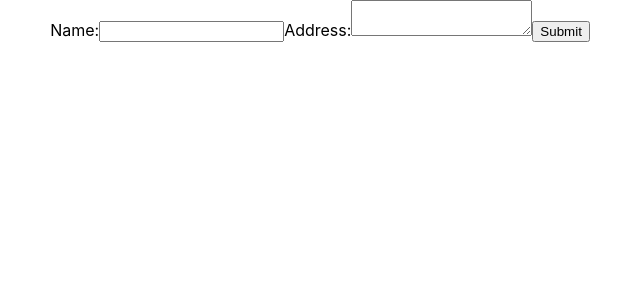
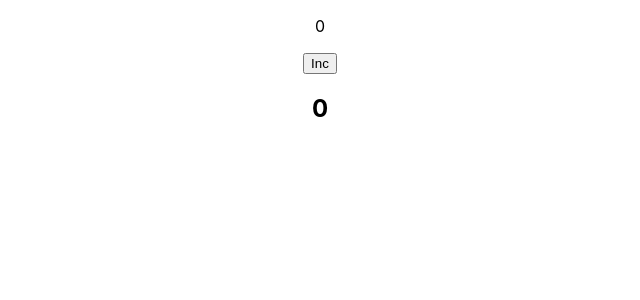
Before and after one commit to theanik/react-core, a React (Create React App) app: page / in a window 1280 px wide. Shown: the top 300 px of the page, without its empty margins (320-960 px from the left). Built offline with nearby package versions, Linux system fonts and the light colour scheme.

Commit message:
react life cycle method

```diff
--- a/src/App.js
+++ b/src/App.js
@@ -1,10 +1,10 @@
 import React from 'react';
 import './App.css';
-import Form from './components/Form'
+import ComA from './components/ComA'
 function App() {
   return (
     <div className="App">
-      <Form />
+      <ComA />
     </div>
 
   );
--- /dev/null
+++ b/src/components/ComA.js
@@ -0,0 +1,32 @@
+import React, { Component } from 'react'
+import CompB from './CompB'
+class ComA extends Component {
+
+    constructor(props){
+        super(props)
+
+        this.state = {
+            value : 0
+        }
+
+        this.increment = this.increment.bind(this)
+    }
+
+    increment(){
+        this.setState({
+            value : this.state.value + 1
+        })
+    }
+    render() {
+        return (
+            <div>
+                <p>{this.state.value}</p>
+                <button onClick={this.increment} >Inc</button>
+
+                <CompB data={this.state.value} />
+            </div>
+        )
+    }
+}
+
+export default ComA
--- /dev/null
+++ b/src/components/CompB.js
@@ -0,0 +1,26 @@
+import React, { Component } from 'react'
+
+export default class CompB extends Component {
+
+    constructor(props){
+        super(props)
+
+        this.state = {
+            newvalue : 0
+        }
+    }
+
+    static getDerivedStateFromProps(props, state){
+        return {
+            newvalue : props.data * 5
+        }
+    }
+
+    render() {
+        return (
+            <div>
+                <h2>{this.state.newvalue}</h2>
+            </div>
+        )
+    }
+}
```
